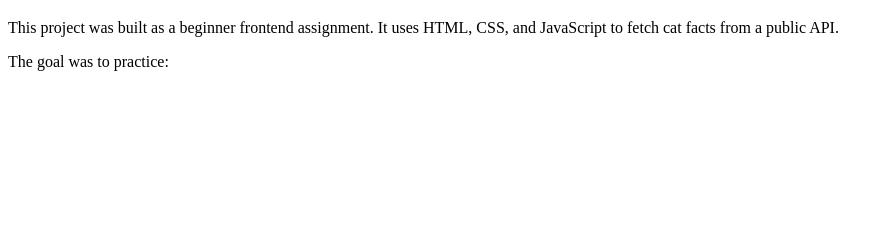
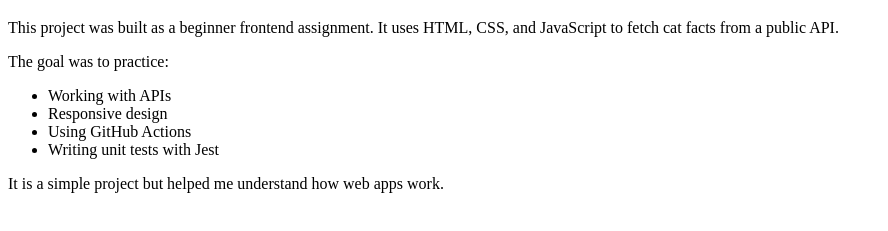
Before and after one commit to najibmahmud-netizen/cat-fact2, a website: page about.html in a window 1280 px wide. Shown: the part 87-318 px from the top of the page, without its empty margins (0-888 px from the left). Drawn offline with Linux system fonts and the light colour scheme.

Commit message:
last commit

```diff
--- a/about.html
+++ b/about.html
@@ -25,3 +25,21 @@ It uses HTML, CSS, and JavaScript to fetch cat facts from a public API.
 <p>
 The goal was to practice:
 </p>
+
+<ul>
+<li>Working with APIs</li>
+<li>Responsive design</li>
+<li>Using GitHub Actions</li>
+<li>Writing unit tests with Jest</li>
+</ul>
+
+<p>
+It is a simple project but helped me understand how web apps work.
+</p>
+</div>
+</div>
+
+<script src="script.js"></script>
+
+</body>
+</html>
```
